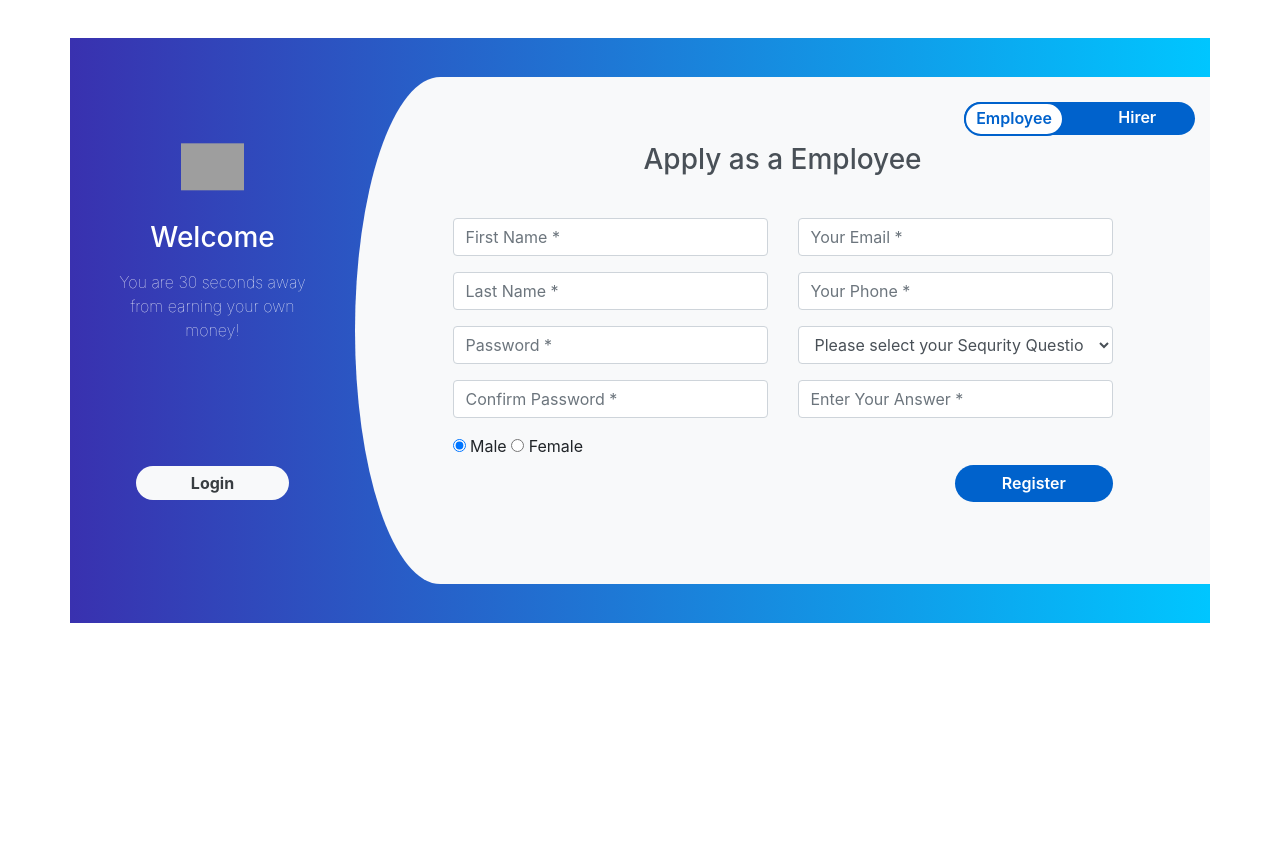
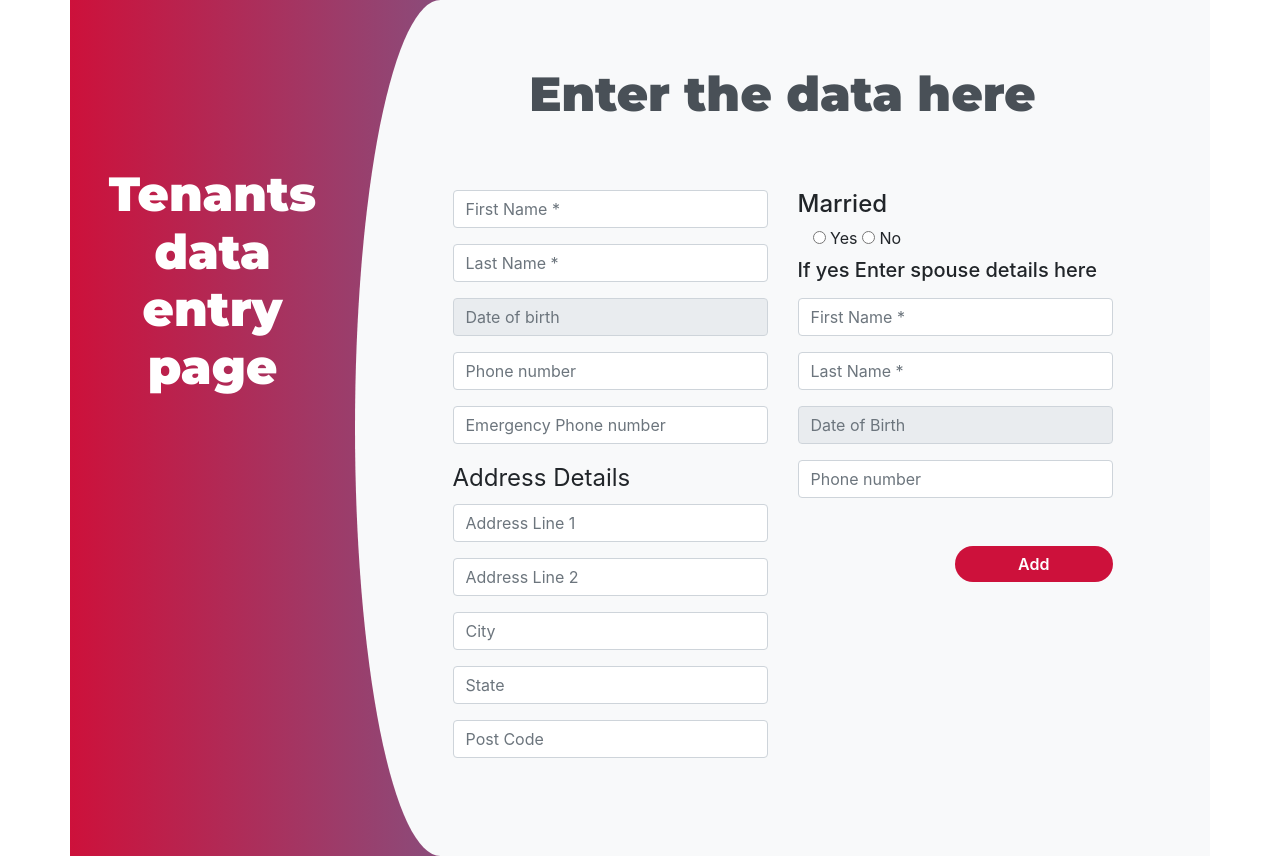
Before and after one commit to Nandini4601/REMS, a Flask app: page /addtenant in a window 1280 px wide. Before the commit the page ends 623 px from the top, so only its background shows below. Run offline with Flask 2, Linux system fonts and the light colour scheme; some libraries are stand-ins or nearby versions; grey boxes are pictures that could not be loaded.

Commit message:
Updated tenants.html & tenants.css

```diff
--- a/rems/static/css/tenants.css
+++ b/rems/static/css/tenants.css
@@ -1,7 +1,7 @@
 .register{
-    background: -webkit-linear-gradient(left, #3931af, #00c6ff);
-    margin-top: 3%;
-    padding: 3%;
+    background: -webkit-linear-gradient(left, #CD113B, #00c6ff);
+    /* margin-top: 3%;
+    padding: 3%; */
 }
 .register-left{
     text-align: center;
@@ -55,7 +55,7 @@
     border: none;
     border-radius: 1.5rem;
     padding: 2%;
-    background: #0062cc;
+    background: #CD113B;
     color: #fff;
     font-weight: 600;
     width: 50%;
@@ -64,7 +64,7 @@
 .register .nav-tabs{
     margin-top: 3%;
     border: none;
-    background: #0062cc;
+    background: #CD113B;
     border-radius: 1.5rem;
     width: 28%;
     float: right;
@@ -82,14 +82,29 @@
 }
 .register .nav-tabs .nav-link.active{
     width: 100px;
-    color: #0062cc;
-    border: 2px solid #0062cc;
+    color: #CD113B;
+    border: 2px solid #CD113B;
     border-top-left-radius: 1.5rem;
     border-bottom-left-radius: 1.5rem;
 }
 .register-heading{
     text-align: center;
     margin-top: 8%;
-    margin-bottom: -15%;
+    padding-top: 100px;
+    font-size: 3rem;
+    color: #fff;
+    font-family: "Montserrat";
+    font-weight: bold;
+
+}
+
+.register-heading2{
+    text-align: center;
+    margin-top: 8%;
+    margin-bottom: -12%;
+    font-size: 3rem;
     color: #495057;
+    font-family: "Montserrat";
+    font-weight: bold;
+
 }
--- a/rems/templates/index.html
+++ b/rems/templates/index.html
@@ -57,7 +57,7 @@
       <div class="col-lg-8">
         <div class="d-grid gap-5 d-md-flex justify-content-md-end">
         <button type="button" class="btn btn-dark btn-lg">Transactions</button>
-        <button type="button" class="btn btn-dark btn-lg"><a href="{{ url_for('add_tenant') }}">Tenants</a></button>
+        <button type="button" class="btn btn-dark btn-lg"><a class="anchor" href="{{ url_for('add_tenant') }}">Tenants</a></button>
         <button type="button" class="btn btn-dark btn-lg">Houses</button>
         <button type="button" class="btn btn-dark btn-lg">New Employees</button>
       </div>
--- a/rems/templates/tenants.html
+++ b/rems/templates/tenants.html
@@ -4,119 +4,130 @@
 <link href="//maxcdn.bootstrapcdn.com/bootstrap/4.1.1/css/bootstrap.min.css" rel="stylesheet" id="bootstrap-css">
 <script src="//maxcdn.bootstrapcdn.com/bootstrap/4.1.1/js/bootstrap.min.js"></script>
 <script src="//cdnjs.cloudflare.com/ajax/libs/jquery/3.2.1/jquery.min.js"></script>
+
+
+<link rel="stylesheet" href="https://cdnjs.cloudflare.com/ajax/libs/bootstrap-datepicker/1.6.4/css/bootstrap-datepicker.css" type="text/css" />
+<link href="https://fonts.googleapis.com/css2?family=Montserrat:wght@100;400;900&family=Ubuntu:wght@300&display=swap" rel="stylesheet">
+
+<script src="https://cdnjs.cloudflare.com/ajax/libs/bootstrap-datepicker/1.6.4/js/bootstrap-datepicker.js" type="text/javascript"></script>
+<!-- Bootstrap DatePicker -->
+<script type="text/javascript">
+  $(function() {
+    $('#txtDate').datepicker({
+      format: "dd/mm/yyyy"
+    });
+  });
+</script>
+
+<script type="text/javascript">
+  $(function() {
+    $('#txtDate2').datepicker({
+      format: "dd/mm/yyyy"
+    });
+  });
+</script>
+
 {% endblock %}
 
 {% block content %}
 <div class="container register">
   <div class="row">
     <div class="col-md-3 register-left">
-                        <img src="https://image.ibb.co/n7oTvU/logo_white.png" alt=""/>
-                        <h3>Welcome</h3>
-                        <p>You are 30 seconds away from earning your own money!</p>
-                        <input type="submit" name="" value="Login"/><br/>
+      <h3 class="register-heading" style="color:#fff ">Tenants data entry page</h3>
     </div>
     <div class="col-md-9 register-right">
-                        <ul class="nav nav-tabs nav-justified" id="myTab" role="tablist">
-                            <li class="nav-item">
-                                <a class="nav-link active" id="home-tab" data-toggle="tab" href="#home" role="tab" aria-controls="home" aria-selected="true">Employee</a>
-                            </li>
-                            <li class="nav-item">
-                                <a class="nav-link" id="profile-tab" data-toggle="tab" href="#profile" role="tab" aria-controls="profile" aria-selected="false">Hirer</a>
-                            </li>
-                        </ul>
+
       <div class="tab-content" id="myTabContent">
         <div class="tab-pane fade show active" id="home" role="tabpanel" aria-labelledby="home-tab">
-                                <h3 class="register-heading">Apply as a Employee</h3>
+          <h3 class="register-heading2">Enter the data here</h3>
           <div class="row register-form">
             <div class="col-md-6">
               <div class="form-group">
                 <input type="text" class="form-control" placeholder="First Name *" value="" />
               </div>
+
               <div class="form-group">
                 <input type="text" class="form-control" placeholder="Last Name *" value="" />
               </div>
+
+
               <div class="form-group">
-                                            <input type="password" class="form-control" placeholder="Password *" value="" />
+                <input id="txtDate" type="text" class="form-control date-input" placeholder="Date of birth" readonly="readonly" />
+
               </div>
+
+
               <div class="form-group">
-                                            <input type="password" class="form-control"  placeholder="Confirm Password *" value="" />
+                <input type="text" name="country_code" class="form-control" title="Error Message" placeholder="Phone number" pattern="[1-9]{1}[0-9]{9}">
               </div>
+
               <div class="form-group">
-                                            <div class="maxl">
-                                                <label class="radio inline">
-                                                    <input type="radio" name="gender" value="male" checked>
-                                                    <span> Male </span>
-                                                </label>
-                                                <label class="radio inline">
-                                                    <input type="radio" name="gender" value="female">
-                                                    <span>Female </span>
-                                                </label>
+                <input type="text" name="country_code" class="form-control" title="Error Message" placeholder="Emergency Phone number" pattern="[1-9]{1}[0-9]{9}">
               </div>
+
+              <legend>Address Details</legend>
+
+              <!-- Text input-->
+              <div class="form-group">
+                <!-- <label class="col-sm-2 control-label" for="textinput">Line 1</label> -->
+
+                <input type="text" placeholder="Address Line 1" class="form-control">
+
               </div>
+
+              <!-- Text input-->
+              <div class="form-group">
+                <input type="text" placeholder="Address Line 2" class="form-control">
+                <!-- </div> -->
               </div>
-                                    <div class="col-md-6">
+
+              <!-- Text input-->
               <div class="form-group">
-                                            <input type="email" class="form-control" placeholder="Your Email *" value="" />
+
+                <input type="text" placeholder="City" class="form-control">
+
               </div>
+
+              <!-- Text input-->
               <div class="form-group">
-                                            <input type="text" minlength="10" maxlength="10" name="txtEmpPhone" class="form-control" placeholder="Your Phone *" value="" />
+                <input type="text" placeholder="State" class="form-control">
               </div>
+
               <div class="form-group">
-                                            <select class="form-control">
-                                                <option class="hidden"  selected disabled>Please select your Sequrity Question</option>
-                                                <option>What is your Birthdate?</option>
-                                                <option>What is Your old Phone Number</option>
-                                                <option>What is your Pet Name?</option>
-                                            </select>
-                                        </div>
-                                        <div class="form-group">
-                                            <input type="text" class="form-control" placeholder="Enter Your Answer *" value="" />
-                                        </div>
-                                        <input type="submit" class="btnRegister"  value="Register"/>
-                                    </div>
-                                </div>
-                            </div>
-                            <div class="tab-pane fade show" id="profile" role="tabpanel" aria-labelledby="profile-tab">
-                                <h3  class="register-heading">Apply as a Hirer</h3>
-                                <div class="row register-form">
-                                    <div class="col-md-6">
-                                        <div class="form-group">
-                                            <input type="text" class="form-control" placeholder="First Name *" value="" />
-                                        </div>
-                                        <div class="form-group">
-                                            <input type="text" class="form-control" placeholder="Last Name *" value="" />
-                                        </div>
-                                        <div class="form-group">
-                                            <input type="email" class="form-control" placeholder="Email *" value="" />
-                                        </div>
-                                        <div class="form-group">
-                                            <input type="text" maxlength="10" minlength="10" class="form-control" placeholder="Phone *" value="" />
+                <input type="text" placeholder="Post Code" class="form-control">
               </div>
 
 
             </div>
             <div class="col-md-6">
               <div class="form-group">
-                                            <input type="password" class="form-control" placeholder="Password *" value="" />
+
+                  <h4>Married</h4>
+                  <div class="col-6">
+                    <input  type="radio" name="flexRadioDefault" id="flexRadioDefault1" value="flexRadioDefault1" >
+                    <label for="flexRadioDefault1"> Yes</label>
+                    <input  type="radio" name="flexRadioDefault" id="flexRadioDefault2" value="flexRadioDefault2" >
+                    <label  for="flexRadioDefault2"> No</label>
+                  </div>
+                  <h5>If yes Enter spouse details here</h5>
               </div>
               <div class="form-group">
-                                            <input type="password" class="form-control" placeholder="Confirm Password *" value="" />
+                <input type="text" class="form-control" placeholder="First Name *" value="" />
               </div>
+
               <div class="form-group">
-                                            <select class="form-control">
-                                                <option class="hidden"  selected disabled>Please select your Sequrity Question</option>
-                                                <option>What is your Birthdate?</option>
-                                                <option>What is Your old Phone Number</option>
-                                                <option>What is your Pet Name?</option>
-                                            </select>
+                <input type="text" class="form-control" placeholder="Last Name *" value="" />
               </div>
+
               <div class="form-group">
-                                            <input type="text" class="form-control" placeholder="`Answer *" value="" />
+                <input id="txtDate2" type="text" class="form-control date-input" placeholder="Date of Birth" readonly="readonly" />
+
               </div>
-                                        <input type="submit" class="btnRegister"  value="Register"/>
+
+              <div class="form-group">
+                <input type="text" name="country_code" class="form-control" title="Error Message" placeholder="Phone number" pattern="[1-9]{1}[0-9]{9}">
               </div>
-                                </div>
-                            </div>
+               <input type="submit" class="btnRegister"  value="Add"/>
       </div>
     </div>
   </div>
```
Also changed, not shown: rems/static/css/styles_E.css (+7 -1 lines). Lines whose indentation alone changed are shown as unchanged.
